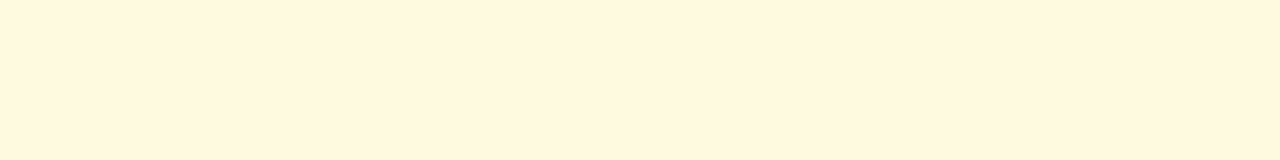
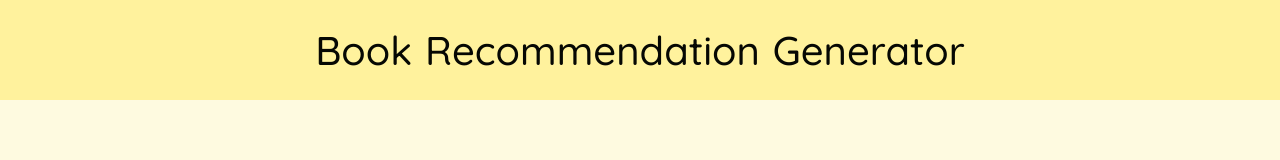
Before and after one commit to Mitsuki-Layla/BookRecommendationGenerator, a plain HTML site: page index.html in a window 1280 px wide. Drawn offline with Linux system fonts and the light colour scheme.

Commit message:
add header element

```diff
--- a/index.html
+++ b/index.html
@@ -7,6 +7,8 @@
     <link rel="stylesheet" href="style.css">
 </head>
 <body>
-
+    <header>
+        <h1>Book Recommendation Generator</h1>
+    </header>
 </body>
 </html>
--- a/style.css
+++ b/style.css
@@ -2,7 +2,7 @@
 
 :root{
     --primary-color: #ffeb67;
-    --primary-color-pale: #fff193;
+    --primary-color-pale: #fff193dc;
     --secondary-color: #F1C683;
     --accent-color: #ecad47;
     --brand-gradient: linear-gradient(to right, #FAEDCD, #CCD5AE);
@@ -65,19 +65,21 @@ a{
 h1, h2, h3{
     font-family: "Quicksand", serif;
     font-style: normal;
-    margin-bottom: 0;
+    margin: 0 auto;
+    text-align: center;
+    max-width: 70%;
 }
 
 h1{
-    font-size: 4.778rem;
+    font-size: 4rem;
     font-weight: 500;
 }
 h2{
-    font-size: 3.981rem;
+    font-size: 3rem;
     font-weight: 500;
 }
 h3{
-    font-size: 3.318rem;
+    font-size: 2.518rem;
     font-weight: 300;
 }
 
@@ -97,3 +99,16 @@ body{
 background-color: var(--primary-color);
 color: var(--black);
 }
+
+
+
+/*HEADER*/
+
+header{
+    width: 100vw;
+    background-color: var(--primary-color-pale);
+}
+
+h1{
+    padding: 2rem 0;
+}
```
